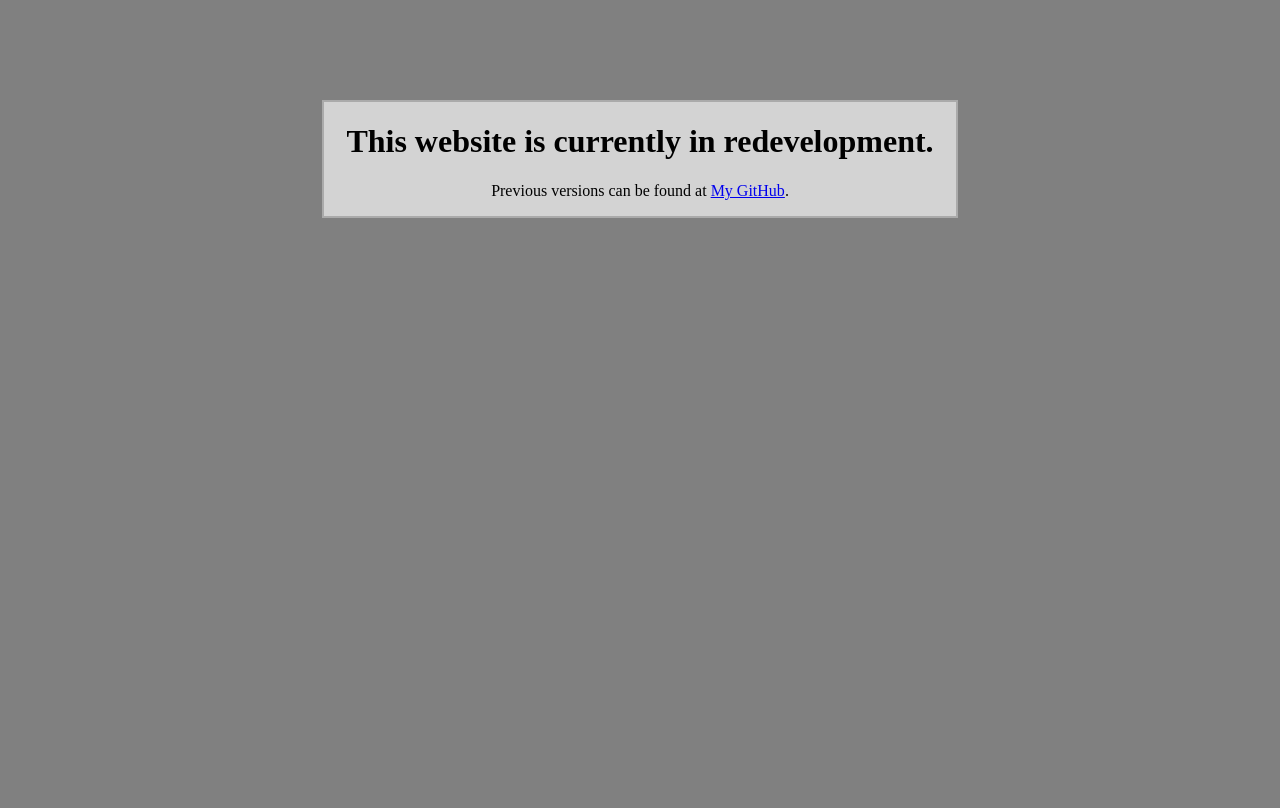
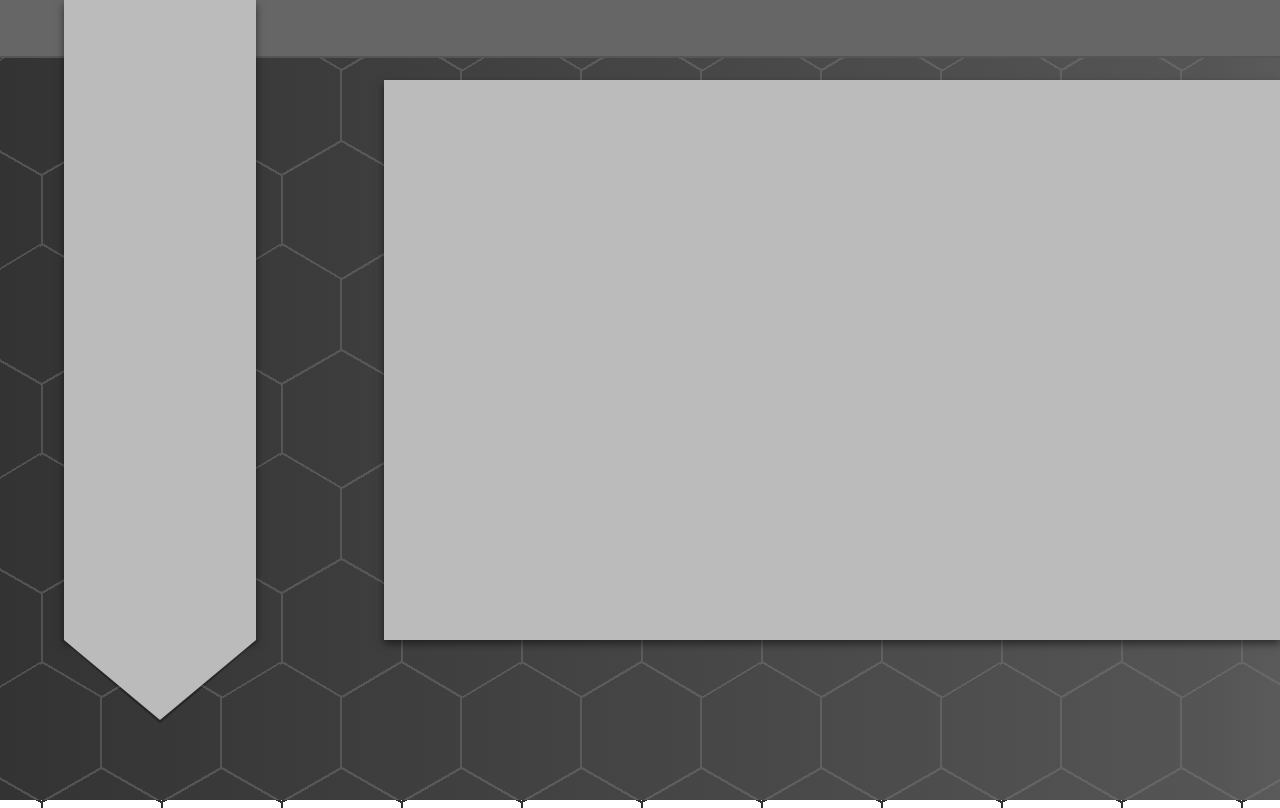
Before and after one commit to SpencerMycek/SpencerMycek.github.io, a plain HTML site: page index.html in a window 1280 px wide. Drawn offline with Linux system fonts and the light colour scheme.

Commit message:
Set up basic layout and responsive design

```diff
--- a/assets/css/style.css
+++ b/assets/css/style.css
@@ -1,14 +1,192 @@
 html {
-    background-color: gray;
+    background-image: url(../media/hexes.png), linear-gradient(to right, #333, #555, #bbb 190%);
+    background-repeat: repeat, no-repeat;
+    background-position: top, left;
+    width: 100%;
+    height: 100%;
+    background-blend-mode: exclusion;
+    padding: 0;
+    margin: 0;
+    overflow: hidden;
 }
+
+body {
+    height: 100vh;
+    width: 100vw;
+}
+
 div {
-    margin: auto;
-    margin-top: 100px;
-    width: 50%;
-    height: 30%;
     text-align: center;
-    background-color: lightgray;
-    border-style: solid;
-    border-width: 2px;
-    border-color: #aaa;
+    background-color: #bbb;
+    box-shadow: 0 4px 8px 0 rgba(0, 0, 0, .5);
 }
+.top-bar {
+        z-index: -2;
+        background-color: #666;
+        position: absolute;
+        height: 7%;
+        width: 100vw;
+        top: 0;
+        right: 0;
+        border-bottom-color: #555;
+        border-bottom-style: inset;
+        box-shadow: 0 0 0 0 rgba(0, 0, 0, .5);
+        border-bottom-width: 2px;
+    }
+.nav {
+        position: absolute;
+        height: 0%;
+        width: 80%;
+        top: 0;
+        left: 10%;
+    }
+.nav-end {
+        position: absolute;
+        height: 10%;
+        width: 80%;
+        top: 0;
+        left: 10%;
+        -webkit-clip-path: polygon(50% 100%, 0 0, 100% 0);
+        clip-path: polygon(50% 100%, 0 0, 100% 0);
+    }
+    .shadow {
+        background: rgba(0, 0, 0, 1);
+        z-index: -1;
+        position: absolute;
+        height: 10.3%;
+        width: 80.4%;
+        top: 0;
+        right: 9.8%;
+        filter: blur(70px);
+        -webkit-clip-path: polygon(50% 100%, 0 0, 100% 0);
+        clip-path: polygon(50% 100%, 0 0, 100% 0);
+    }
+.content {
+        z-index: -3;
+        position: absolute;
+        right: 5%;
+        top: 7%;
+        width: 90%;
+        height: auto;
+        transition: right 2s;
+        transition-timing-function: ease-out;
+    }
+p {
+    margin: 24px;
+}
+@media screen and (min-width: 600px) and (max-width: 767px) {
+    html {
+        overflow: hidden;
+    }
+    .top-bar {
+        z-index: -2;
+        background-color: #666;
+        position: absolute;
+        height: 7%;
+        width: 100vw;
+        top: 0;
+        right: 0;
+        border-bottom-color: #555;
+        border-bottom-style: inset;
+        box-shadow: 0 0 0 0 rgba(0, 0, 0, .5);
+        border-bottom-width: 2px;
+    }
+    .nav {
+        position: absolute;
+        height: 0%;
+        width: 20%;
+        top: 0;
+        left: 0;
+    }
+    .nav-end {
+        position: absolute;
+        height: 10%;
+        width: 20%;
+        top: 0;
+        left: 0;
+        -webkit-clip-path: polygon(50% 100%, 0 0, 100% 0);
+        clip-path: polygon(50% 100%, 0 0, 100% 0);
+    }
+    .shadow {
+        background: rgba(0, 0, 0, .8);
+        z-index: -1;
+        position: absolute;
+        height: 10.4%;
+        width: 20.4%;
+        top: 0;
+        left: -.2%;
+        filter: blur(70px);
+        -webkit-clip-path: polygon(50% 100%, 0 0, 100% 0);
+        clip-path: polygon(50% 100%, 0 0, 100% 0);
+    }
+    .content {
+        z-index: -3;
+        position: absolute;
+        right: 1vw;
+        top: 7%;
+        width: 99vw;
+        height: 92vh;
+        transition: right 2s;
+        transition-timing-function: ease-out;
+    }
+}
+@media screen and (min-width: 768px) {
+    html {
+        overflow: hidden;
+    }
+    .top-bar {
+        z-index: -2;
+        background-color: #666;
+        position: absolute;
+        height: 7%;
+        width: 100vw;
+        top: 0;
+        right: 0;
+        border-bottom-color: #555;
+        border-bottom-style: inset;
+        box-shadow: 0 0 0 0 rgba(0, 0, 0, .5);
+        border-bottom-width: 2px;
+    }
+    .nav {
+        position: absolute;
+        height: 80%;
+        width: 15%;
+        top: 0;
+        left: 5%;
+    }
+
+    .nav-end {
+        position: absolute;
+        height: 10%;
+        width: 15%;
+        top: 80%;
+        left: 5%;
+        -webkit-clip-path: polygon(50% 100%, 0 0, 100% 0);
+        clip-path: polygon(50% 100%, 0 0, 100% 0);
+    }
+    .shadow {
+        background: rgba(0, 0, 0, .8);
+        z-index: -1;
+        position: absolute;
+        height: 10.4%;
+        width: 15.4%;
+        top: 80%;
+        left: 4.8%;
+        filter: blur(70px);
+        -webkit-clip-path: polygon(50% 100%, 0 0, 100% 0);
+        clip-path: polygon(50% 100%, 0 0, 100% 0);
+    }
+
+    .content {
+        position: absolute;
+        right: 0;
+        top: 10%;
+        width: 70vw;
+        height: 70vh;
+        transition: right 2s;
+        transition-timing-function: ease-out;
+    }
+    .content:hover {
+        right: -70vw;
+    }
+}
--- a/index.html
+++ b/index.html
@@ -2,16 +2,25 @@
 <html lang="en">
 
 <head>
-	<meta charset="utf-8">
-	<link href="./assets/css/style.css" rel="stylesheet" type="text/css" />
-	<title>Spencer Mycek's Home Page</title>
+    <meta charset="utf-8">
+    <link href="./assets/css/style.css" rel="stylesheet" type="text/css" />
+    <title>Spencer Mycek's Home Page</title>
 </head>
 
 <body>
-    <div>
-        <h1>This website is currently in redevelopment.</h1>
-        <p>Previous versions can be found at <a href="https://github.com/SpencerMycek/">My GitHub</a>.</p>
-    </div>
+       <div class="top-bar">
+
+       </div>
+        <div class="nav">
+
+        </div>
+        <div class="nav-end">
+
+        </div>
+        <div class="shadow"></div>
+        <div id="intro" class="content">
+
+        </div>
 </body>
 
 </html>
```
Also changed, not shown: assets/media/hexes.png (added), 1 other file.
